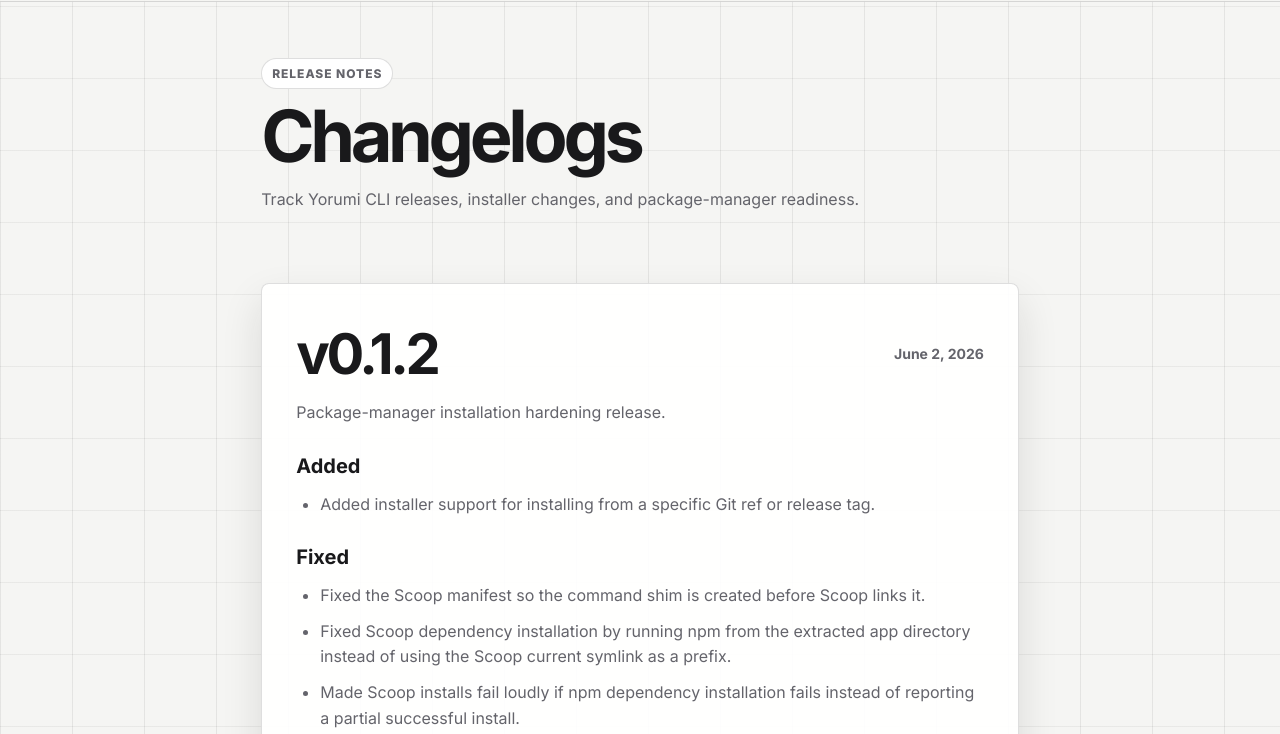
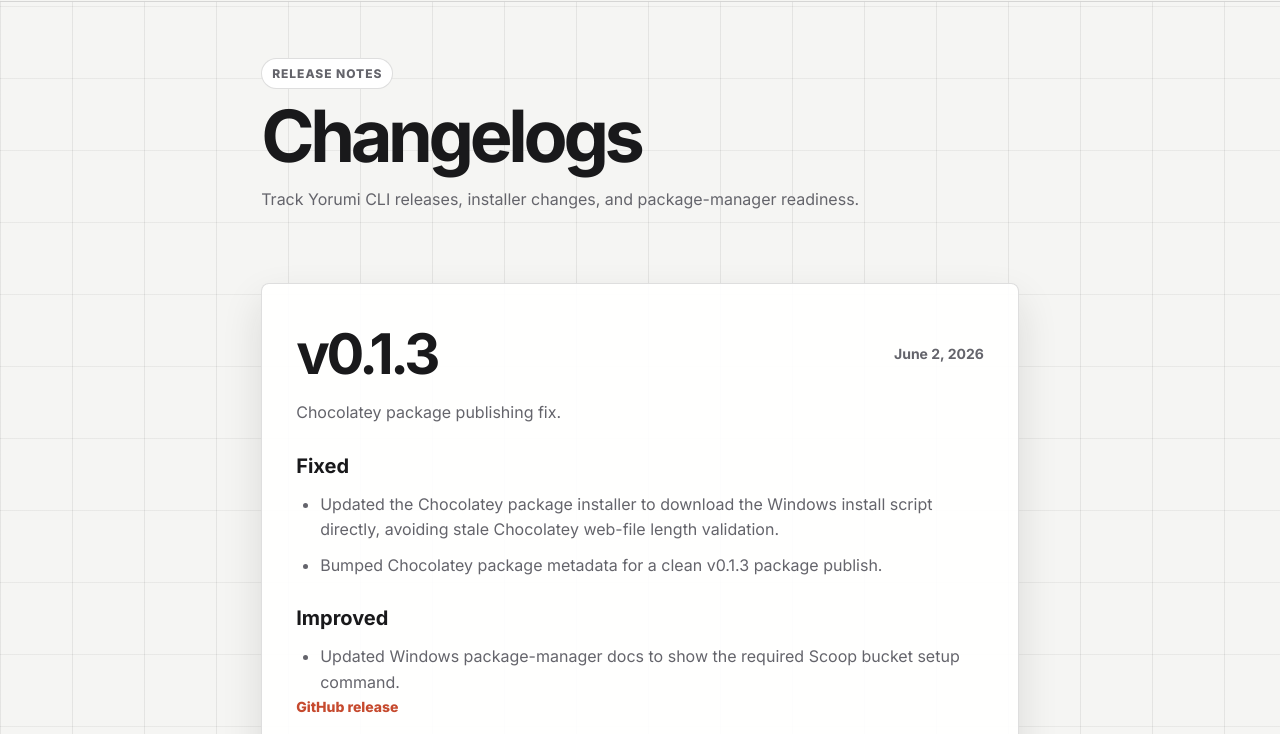
Before and after one commit to davenarchives/yorumi-cli, a website: page docs/changelogs.html in a window 1280 px wide. Shown: the part 66-800 px from the top of the page. Drawn offline with nearby package versions, Linux system fonts and the light colour scheme.

Commit message:
Prepare Chocolatey v0.1.3 package

```diff
--- a/docs/changelogs.html
+++ b/docs/changelogs.html
@@ -37,6 +37,26 @@
       <p class="eyebrow">Release Notes</p>
       <h1>Changelogs</h1>
       <p class="docs-lede">Track Yorumi CLI releases, installer changes, and package-manager readiness.</p>
+    </section>
+
+    <section class="changelog-entry docs-section">
+      <div class="changelog-entry-header">
+        <h2>v0.1.3</h2>
+        <time datetime="2026-06-02">June 2, 2026</time>
+      </div>
+      <p>Chocolatey package publishing fix.</p>
+      <h3>Fixed</h3>
+      <ul>
+        <li>Updated the Chocolatey package installer to download the Windows install script directly, avoiding stale Chocolatey web-file length validation.</li>
+        <li>Bumped Chocolatey package metadata for a clean v0.1.3 package publish.</li>
+      </ul>
+      <h3>Improved</h3>
+      <ul>
+        <li>Updated Windows package-manager docs to show the required Scoop bucket setup command.</li>
+      </ul>
+      <p class="release-links">
+        <a href="https://github.com/davenarchives/yorumi-cli/releases/tag/v0.1.3" rel="noreferrer" target="_blank">GitHub release</a>
+      </p>
     </section>
 
     <section class="changelog-entry docs-section">
--- a/package.json
+++ b/package.json
@@ -1,6 +1,6 @@
 {
   "name": "yorumi-cli",
-  "version": "0.1.2",
+  "version": "0.1.3",
   "private": true,
   "type": "module",
   "description": "Command-line AnimePahe watcher using Yorumi scraper logic",
```
Also changed, not shown: docs/docs.html (+2 -1 lines), README.md, 3 other files.
